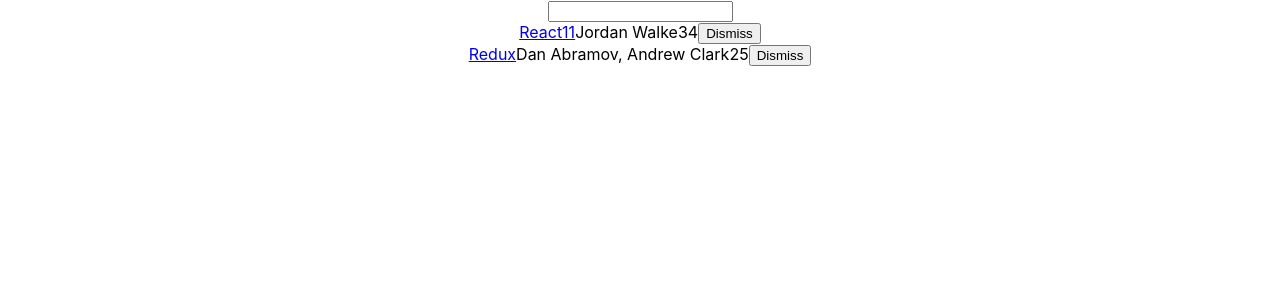
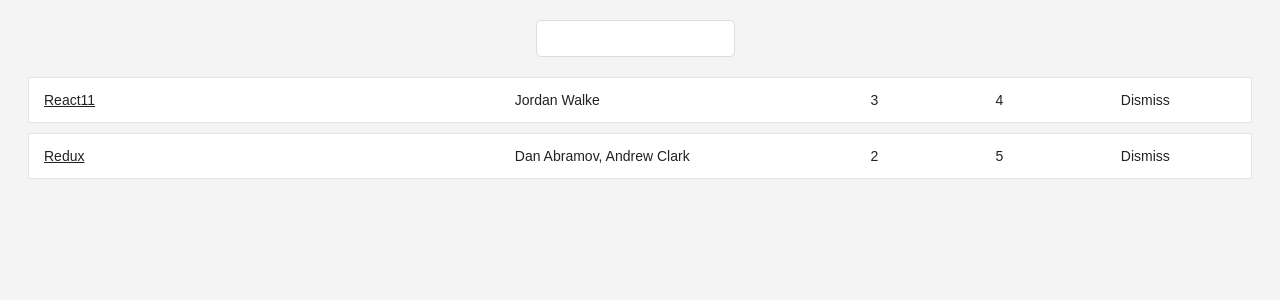
Before and after one commit to d10cn2btt/udemy-react-redux, a React (Create React App) app in the folder the-road-to-learn-react/: page / in a window 1280 px wide. Shown: the top 300 px of the page. Built offline with nearby package versions, Linux system fonts and the light colour scheme.

Commit message:
Chapter 2: - Es6 destructor - Controlled components - Split component

```diff
--- a/the-road-to-learn-react/src/App.css
+++ b/the-road-to-learn-react/src/App.css
@@ -1,34 +1,63 @@
+.page {
+    margin: 20px;
+}
 
-.App {
+.interactions {
     text-align: center;
 }
 
-.App-logo {
-    animation: App-logo-spin infinite 20s linear;
-    height: 40vmin;
-    pointer-events: none;
+.table {
+    margin: 20px 0;
 }
 
-.App-header {
-    background-color: #282c34;
-    min-height: 100vh;
+.table-header {
     display: flex;
-    flex-direction: column;
-    align-items: center;
-    justify-content: center;
-    font-size: calc(10px + 2vmin);
-    color: white;
+    line-height: 24px;
+    font-size: 16px;
+    padding: 0 10px;
+    justify-content: space-between;
 }
 
-.App-link {
-    color: #61dafb;
+.table-empty {
+    margin: 200px;
+    text-align: center;
+    font-size: 16px;
 }
 
-@keyframes App-logo-spin {
-    from {
-        transform: rotate(0deg);
-    }
-    to {
-        transform: rotate(360deg);
-    }
+.table-row {
+    display: flex;
+    line-height: 24px;
+    white-space: nowrap;
+    margin: 10px 0;
+    padding: 10px;
+    background: #ffffff;
+    border: 1px solid #e3e3e3;
 }
+
+.table-header > span {
+    overflow: hidden;
+    text-overflow: ellipsis;
+    padding: 0 5px;
+}
+
+.table-row > span {
+    overflow: hidden;
+    text-overflow: ellipsis;
+    padding: 0 5px;
+}
+
+.button-inline {
+    border-width: 0;
+    background: transparent;
+    color: inherit;
+    text-align: inherit;
+    -webkit-font-smoothing: inherit;
+    padding: 0;
+    font-size: inherit;
+    cursor: pointer;
+}
+
+.button-active {
+    border-radius: 0;
+    border-bottom: 1px solid #38BB6C;
+}
--- a/the-road-to-learn-react/src/App.js
+++ b/the-road-to-learn-react/src/App.js
@@ -1,5 +1,7 @@
 import React, { Component } from 'react'
 import './App.css'
+import FormSearch from "./components/FormSearch"
+import ListBook from "./components/ListBook"
 
 const list = [
   {
@@ -37,34 +39,24 @@
     this.setState({searchTerm: e.target.value})
   }
 
-  isSearched = searchTerm => {
+  handleSearch = searchTerm => {
     return item => item.title.toLowerCase().includes(searchTerm.toLowerCase())
   }
 
   render() {
+    const {searchTerm, list} = this.state
+
     return (
-      <div className="App">
-        <form>
-          <input type="text" onChange={this.onSearchChange}/>
-        </form>
-        {this.state.list.filter(this.isSearched(this.state.searchTerm)).map(item =>
-          <div key={item.objectID}>
-            <span>
-              <a href={item.url}>{item.title}</a>
-            </span>
-            <span>{item.author}</span>
-            <span>{item.num_comments}</span>
-            <span>{item.points}</span>
-            <span>
-              <button
-                onClick={() => this.onDismiss(item.objectID)}
-                type="button"
-              >
-                Dismiss
-              </button>
-            </span>
-          </div>
-        )}
+      <div className="page">
+        <div className="interactions">
+          <FormSearch valueSearch={searchTerm} onChange={this.onSearchChange}/>
+        </div>
+        <ListBook
+          list={list}
+          searchTerm={searchTerm}
+          onDismiss={this.onDismiss}
+          handleSearch={this.handleSearch}
+        />
       </div>
     )
   }
--- /dev/null
+++ b/the-road-to-learn-react/src/components/Button.js
@@ -0,0 +1,21 @@
+import React, { Component } from 'react'
+
+export default class Button extends Component {
+  render() {
+    const {
+      onClick,
+      className = '',
+      children,
+    } = this.props
+
+    return (
+      <button
+        onClick={onClick}
+        className={className}
+        type="button"
+      >
+        {children}
+      </button>
+    )
+  }
+}
--- /dev/null
+++ b/the-road-to-learn-react/src/components/FormSearch.js
@@ -0,0 +1,9 @@
+import React from 'react'
+
+const FormSearch = ({valueSearch, onChange}) => (
+  <form>
+    <input value={valueSearch} type="text" onChange={onChange}/>
+  </form>
+)
+
+export default FormSearch
--- /dev/null
+++ b/the-road-to-learn-react/src/components/ListBook.js
@@ -0,0 +1,35 @@
+import React from 'react'
+import Button from "./Button"
+
+const ListBook = ({list, searchTerm, onDismiss, handleSearch}) => (
+  <div className="table">
+    {
+      list.filter(handleSearch(searchTerm)).map(item =>
+        <div key={item.objectID} className="table-row">
+          <span style={{ width: '40%' }}>
+            <a href={item.url}>{item.title}</a>
+          </span>
+            <span style={{ width: '30%' }}>
+            {item.author}
+          </span>
+            <span style={{ width: '10%' }}>
+            {item.num_comments}
+          </span>
+            <span style={{ width: '10%' }}>
+            {item.points}
+          </span>
+          <span style={{ width: '10%' }}>
+            <Button
+              onClick={() => onDismiss(item.objectID)}
+              className="button-inline"
+            >
+              Dismiss
+            </Button>
+          </span>
+        </div>
+      )
+    }
+  </div>
+)
+
+export default ListBook
--- a/the-road-to-learn-react/src/index.css
+++ b/the-road-to-learn-react/src/index.css
@@ -1,14 +1,39 @@
 body {
-    margin: 0;
-    padding: 0;
-    font-family: -apple-system, BlinkMacSystemFont, "Segoe UI", "Roboto", "Oxygen",
-    "Ubuntu", "Cantarell", "Fira Sans", "Droid Sans", "Helvetica Neue",
-    sans-serif;
-    -webkit-font-smoothing: antialiased;
-    -moz-osx-font-smoothing: grayscale;
+    color: #222;
+    background: #f4f4f4;
+    font: 400 14px CoreSans, Arial, sans-serif;
 }
 
-code {
-    font-family: source-code-pro, Menlo, Monaco, Consolas, "Courier New",
-    monospace;
+a {
+    color: #222;
 }
+
+a:hover {
+    text-decoration: underline;
+}
+
+ul, li {
+    list-style: none;
+    padding: 0;
+    margin: 0;
+}
+
+input {
+    padding: 10px;
+    border-radius: 5px;
+    margin-right: 10px;
+    border: 1px solid #dddddd;
+}
+
+button {
+    padding: 10px;
+    border-radius: 5px;
+    border: 1px solid #dddddd;
+    background: transparent;
+    color: #808080;
+    cursor: pointer;
+}
+
+button:hover {
+    color: #222;
+}
```
